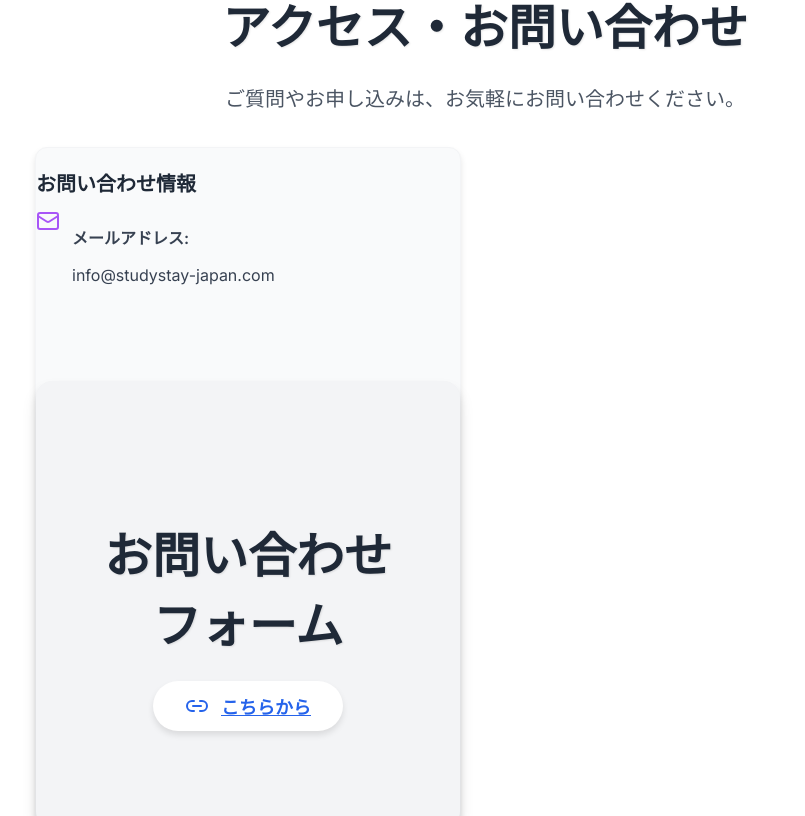
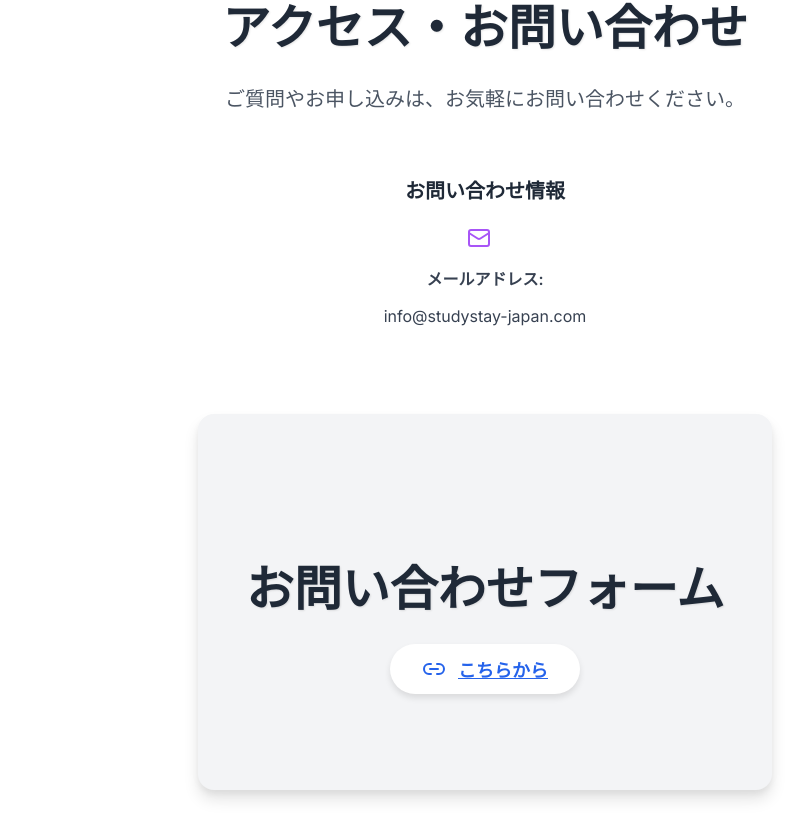
Before and after one commit to hisamugomi/Videorywebsite, a React (Vite) app: page / in a window 1280 px wide. Shown: the part 3167-3983 px from the top of the page, without its empty margins (155-960 px from the left). Built offline with nearby package versions, Linux system fonts and the light colour scheme.

Commit message:
All formatted

```diff
--- a/src/App.css
+++ b/src/App.css
@@ -53,12 +53,12 @@ body {
     border-radius: 1rem; /* rounded-xl */
     margin: 4rem auto; /* セクションを中央に配置するためのマージンを調整 */
     text-align: center;
-    transition: transform var(--transition-speed-medium) ease-in-out;
+    /* transition: transform var(--transition-speed-medium) ease-in-out; */
 }
 
-.section:hover {
+/* .section:hover {
     transform: scale(1.005);
-}
+} */
 
 .section-title {
     font-size: 2.5rem;
@@ -473,10 +473,10 @@ background: linear-gradient(90deg, rgba(42, 123, 155, 1) 0%, rgba(87, 199, 133,
 
 .card-image-experience-feature {
     border-radius: 8px;
-  width: 100%;
+    width: 100%;
     height: 12rem; /* h-48 */
     object-fit: cover;
-
+    object-position: 0 5%;
 }
 
 /*
@@ -732,39 +732,38 @@ background: linear-gradient(90deg, rgba(42, 123, 155, 1) 0%, rgba(87, 199, 133,
 }
 
 .contact-grid {
-    display: grid;
-    grid-template-columns: 1fr;
-    gap: 3rem;
-    text-align: left;
-    max-width: 900px;
-    margin-left: auto;
-    margin-right: auto;
+    display: flex;
+    align-items: center;
+    /* gap: 3rem; */
 }
-
+/*
 @media (min-width: 768px) {
     .contact-grid {
         grid-template-columns: repeat(2, 1fr);
     }
-}
+} */
 
 .contact-details-card,
 .map-placeholder-card {
-    background-color: var(--lightest-gray);
-    padding: 0.5;
+  width: 100%;
+    /* background-color: var(--lightest-gray); */
+    padding: 0.5rem;
     border-radius: 0.75rem;
-    box-shadow: 0 4px 6px rgba(0, 0, 0, 0.1);
-    border: 1px solid var(--light-gray);
+    /* box-shadow: 0 4px 6px rgba(0, 0, 0, 0.1);
+    border: 1px solid var(--light-gray); */
 }
 
 .contact-item-list {
     display: flex;
     flex-direction: column;
-    gap: 1rem;
+    gap: 0.5rem;
 }
 
 .contact-item {
+  padding-top: 10px;
     display: flex;
-    align-items: flex-start; /* アイコンとテキストを上揃え */
+    flex-direction: column;
+    align-items: center; /* アイコンとテキストを上揃え */
     color: var(--text-gray-medium);
 }
 
@@ -803,16 +802,15 @@ background: linear-gradient(90deg, rgba(42, 123, 155, 1) 0%, rgba(87, 199, 133,
 }
 
 .contact-form-layout {
-    max-width: 600px;
-    margin: 0 auto;
+    /* max-width: 600px; */
     display: flex;
-    flex-direction: column;
+    /* flex-direction: ; */
     gap: 1.5rem;
     background-color: var(--white);
-    padding: 2rem;
+    padding: 1rem;
     border-radius: 0.75rem;
-    box-shadow: 0 10px 15px rgba(0, 0, 0, 0.1);
-    border: 1px solid var(--medium-gray);
+    /* box-shadow: 0 10px 15px rgba(0, 0, 0, 0.1); */
+    /* border: 1px solid var(--medium-gray); */
 }
 
 .form-group {
```
